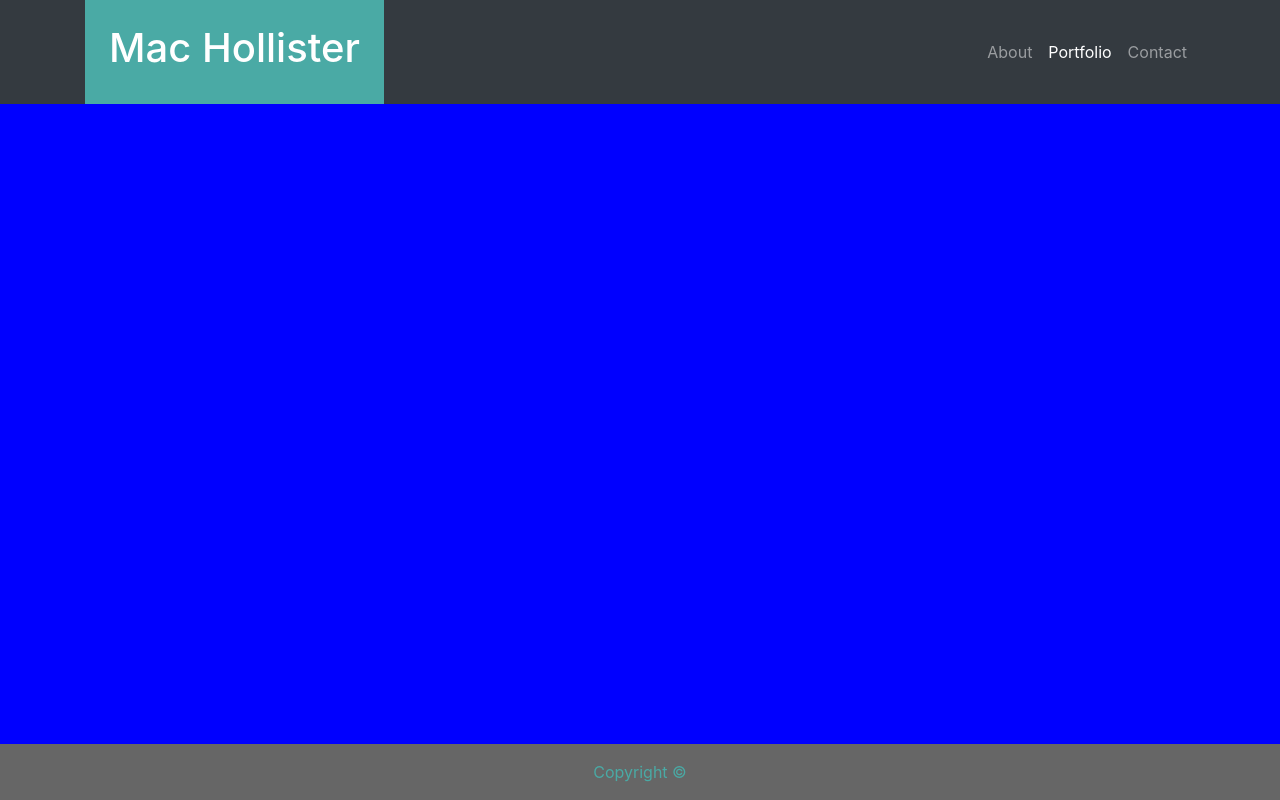
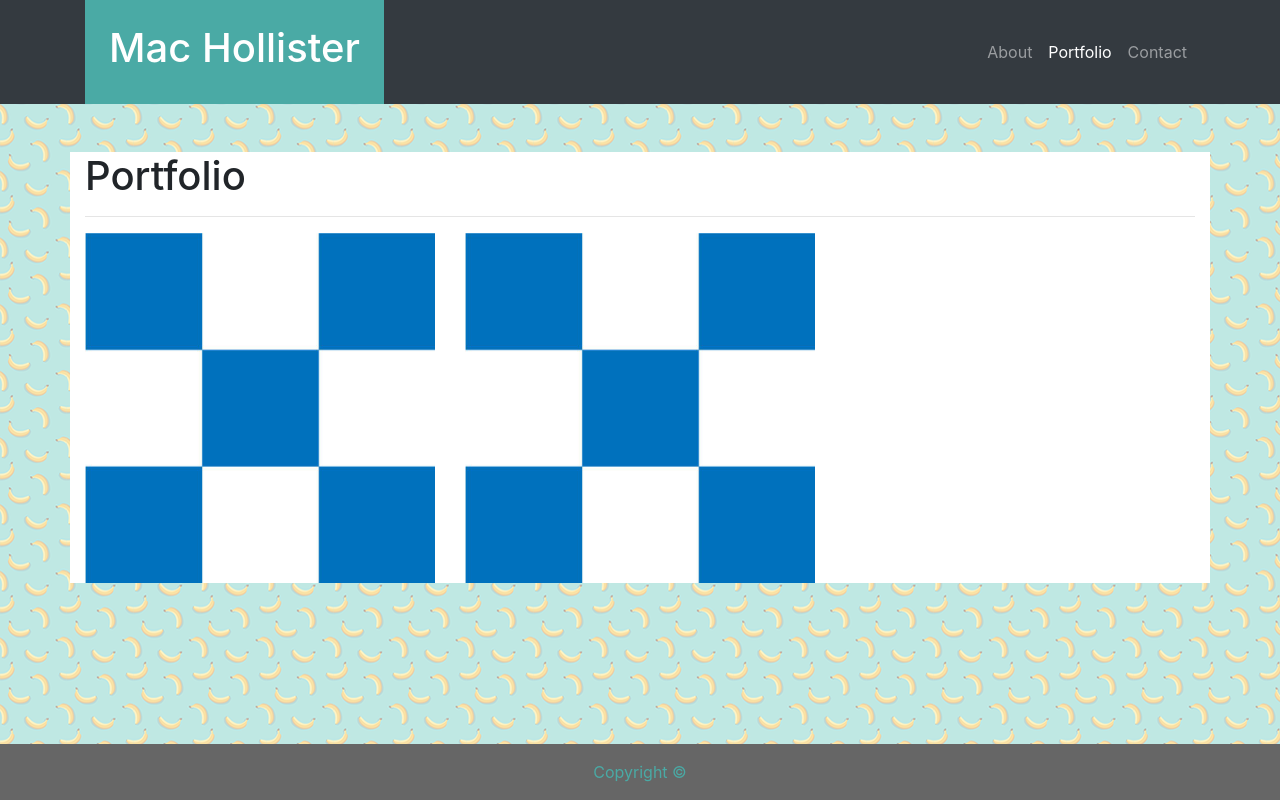
Before and after one commit to macdhollister/Bootstrap-Portfolio, a plain HTML site: page portfolio.html in a window 1280 px wide. Drawn offline with nearby package versions, Linux system fonts and the light colour scheme.

Commit message:
added basic structure / placeholder images to portfolio

```diff
--- a/assets/css/style.css
+++ b/assets/css/style.css
@@ -1,5 +1,5 @@
 body {
-    background-color: blue;
+    background-image: url("../images/bananas.png");
 }
 
 #my_name {
@@ -29,3 +29,7 @@ body {
     color: #4aaaa5;
     background-color: #666666;
 }
+
+.portfolio_image {
+    width: 100%;
+}
--- a/portfolio.html
+++ b/portfolio.html
@@ -39,6 +39,27 @@
     </nav>
     <!-- End Navbar -->
 
+    <!-- Begin Content -->
+    <div class="container mt-5" id="main_container">
+        <div class="row">
+            <div class="col">
+                <h1>Portfolio</h1>
+                <hr>
+            </div>
+        </div>
+
+        <div class="row">
+            <div class="col-md-4">
+                <img src="assets/images/placeholder.PNG" class="portfolio_image">
+            </div>
+
+            <div class="col-md-4">
+                <img src="assets/images/placeholder.PNG" class="portfolio_image">
+            </div>
+        </div>
+    </div>
+    <!-- End Content -->
+
     <!-- Begin Footer -->
     <footer class="page-footer font-small fixed-bottom">
         <div class="footer-copyright text-center py-3" id="my_footer">Copyright ©</div>
```
Also changed, not shown: index.html (+4 -2 lines), assets/images/bananas.png (added), assets/images/placeholder.PNG (added), 1 other file.
